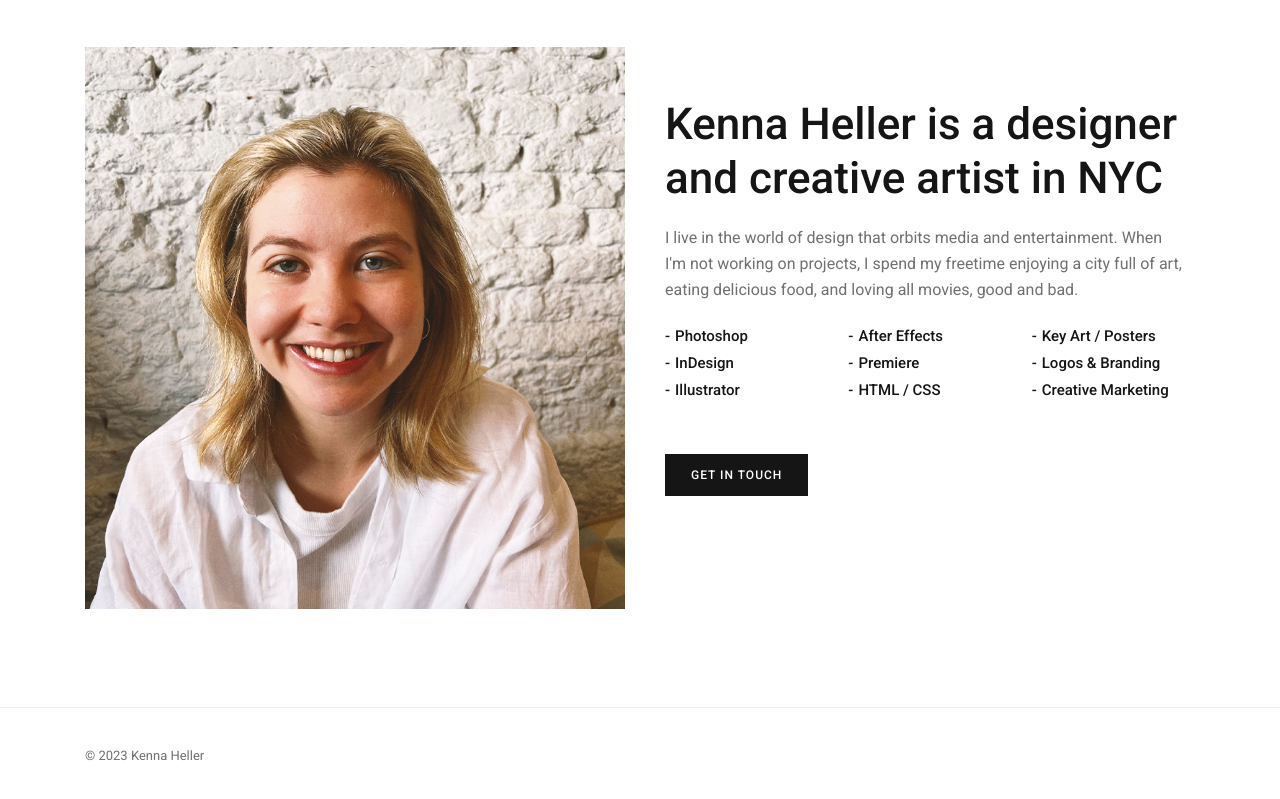
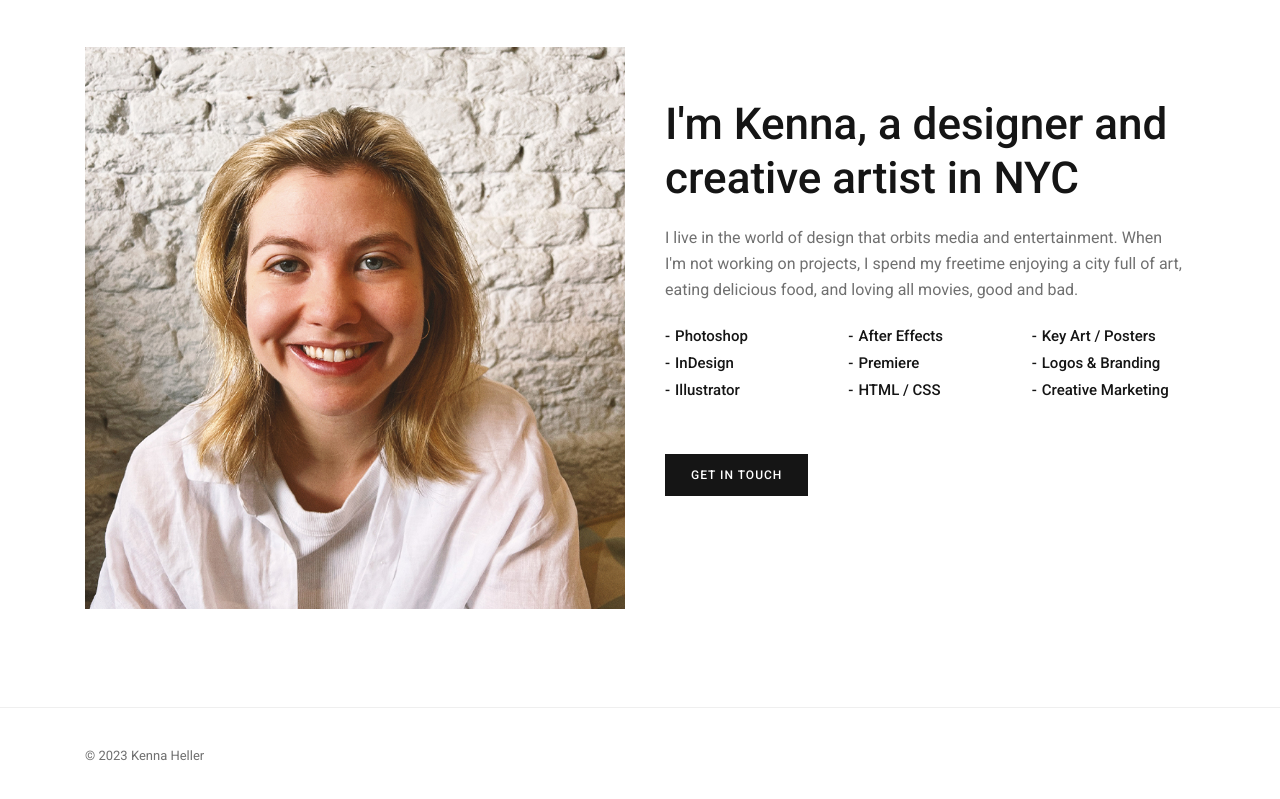
Before and after one commit to kennahellerdotcom/kennahellerdotcom.github.io, a plain HTML site: page contact.html in a window 1280 px wide. Shown: the part 133-932 px from the top of the page. Drawn offline with Linux system fonts and the light colour scheme.

Commit message:
contact bio 2

```diff
--- a/contact.html
+++ b/contact.html
@@ -90,7 +90,7 @@
                                         <div class="col-sm-12 col-lg-6 p-x-25 m-t-50">
                                             <div class="heading-block text-left">
                                                 <h1 class="block-size-1 sub-size">
-                                                    Kenna Heller is a designer and creative artist in NYC
+                                                    I'm Kenna, a designer and creative artist in NYC
                                                 </h1>
                                             </div>
                                             <div class="text-block text-left mb-35">
```
